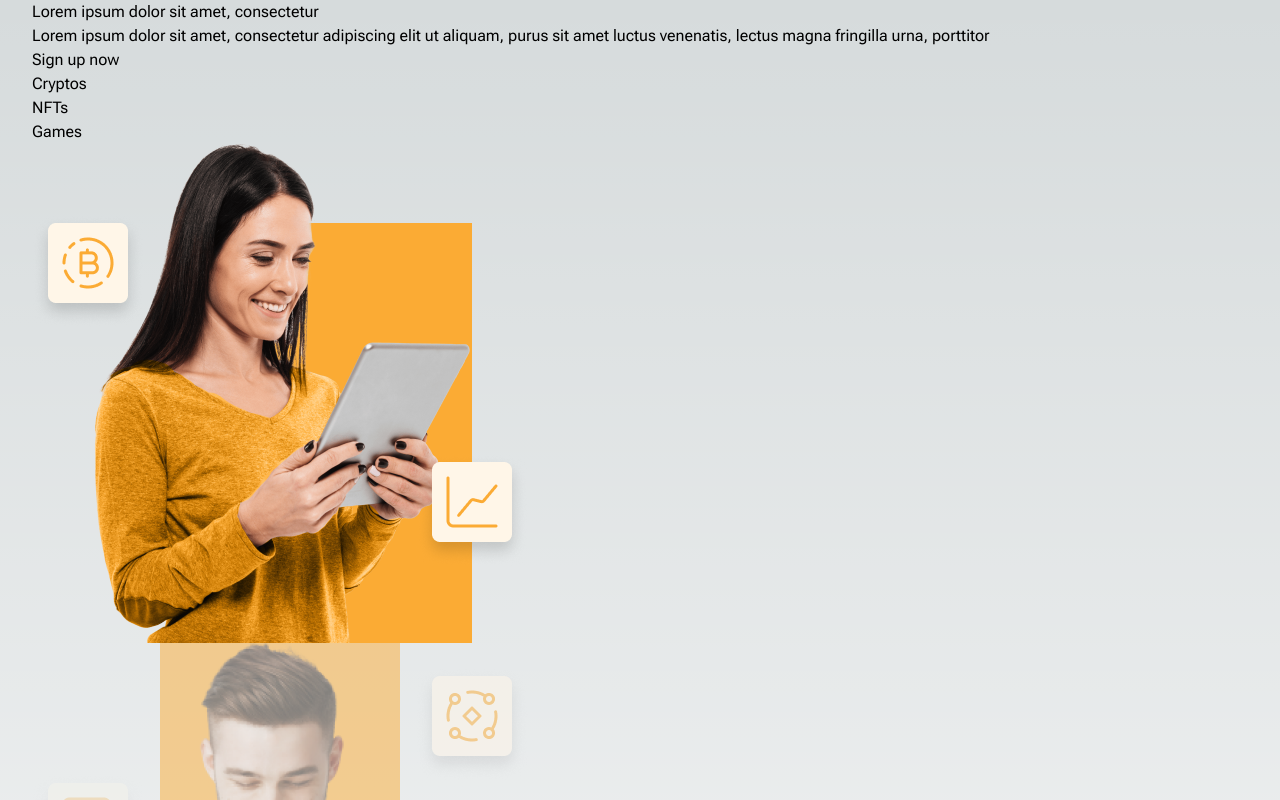
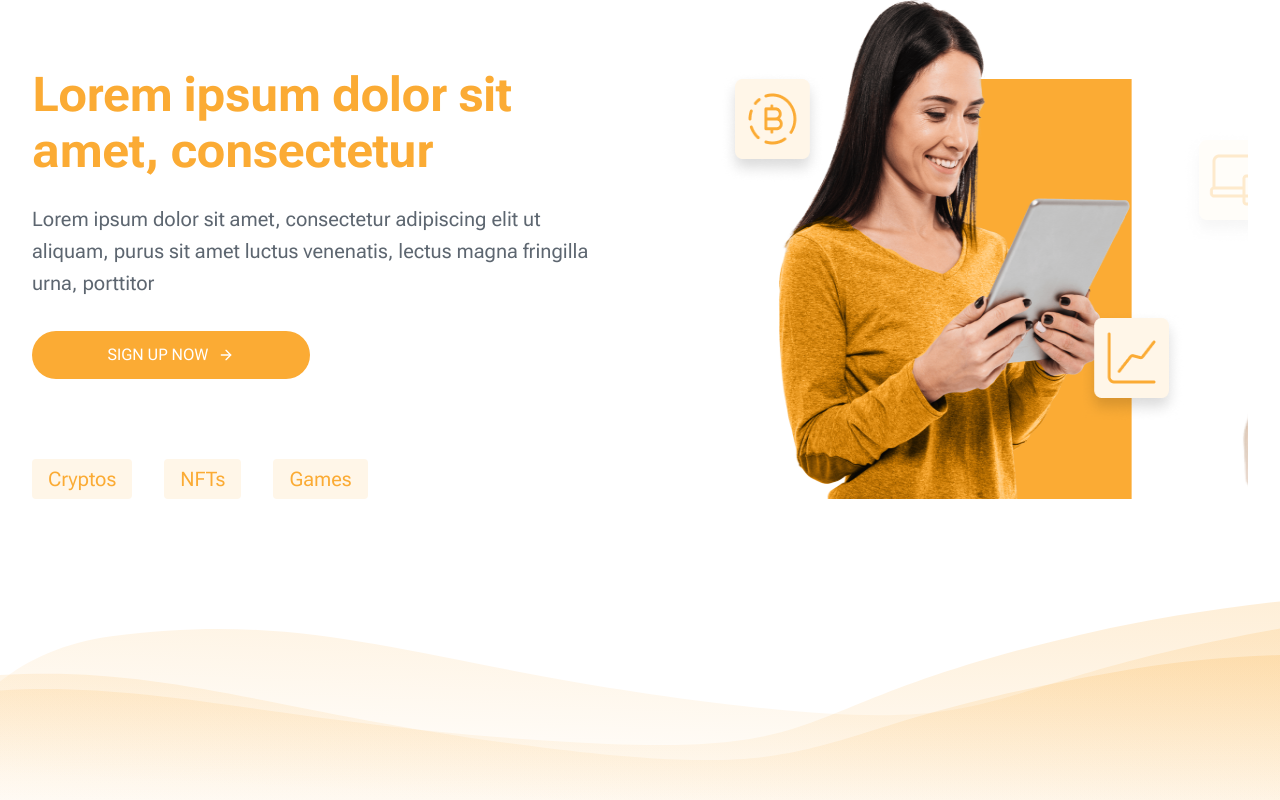
Before and after one commit to brunosllz/coin-synch, a Next.js app: page / in a window 1280 px wide. Shown: the top 800 px of the page. Built offline with nearby package versions, Linux system fonts and the light colour scheme.

Commit message:
styles: added hero section styles

```diff
--- a/src/app/globals.css
+++ b/src/app/globals.css
@@ -2,7 +2,7 @@
 @tailwind components;
 @tailwind utilities;
 
-:root {
+/* :root {
   --foreground-rgb: 0, 0, 0;
   --background-start-rgb: 214, 219, 220;
   --background-end-rgb: 255, 255, 255;
@@ -14,14 +14,33 @@
     --background-start-rgb: 0, 0, 0;
     --background-end-rgb: 0, 0, 0;
   }
-}
+} */
 
 body {
-  color: rgb(var(--foreground-rgb));
+  @apply text-text-base bg-white
+  /* color: rgb(var(--foreground-rgb));
   background: linear-gradient(
       to bottom,
       transparent,
       rgb(var(--background-end-rgb))
     )
-    rgb(var(--background-start-rgb));
+    rgb(var(--background-start-rgb)); */
 }
+
+@layer base {
+  h1 {
+    @apply text-5xl leading-[3.5rem] tracking-[-0.01em]
+  }
+  h2 {
+    @apply text-[2.5rem] leading-[3rem] tracking-[-0.01em]
+  }
+  h3 {
+    @apply text-[2rem] leading-[2.5rem] tracking-normal
+  }
+  h4 {
+    @apply text-2xl leading-[2rem] tracking-normal
+  }
+  h5 {
+    @apply text-xl leading-[2rem] tracking-normal
+  }
+}
--- a/src/app/page.tsx
+++ b/src/app/page.tsx
@@ -4,38 +4,63 @@ import logo from '@/assets/logo.svg'
 import hero1 from '@/assets/hero.png'
 import hero2 from '@/assets/hero-2.png'
 import Image from 'next/image'
+import { Button } from '@/components/ui/button'
+import { ArrowRight } from 'lucide-react'
+
+const LABEL_CONTENT = [
+  { id: '1', label: 'Cryptos' },
+  { id: '2', label: 'NFTs' },
+  { id: '3', label: 'Games' },
+]
 
 export default function Home() {
   return (
-    <main className="flex w-screen flex-col">
+    <main className="flex w-full flex-col">
       <SectionContainer>
-        <div>
-          <h1>Lorem ipsum dolor sit amet, consectetur</h1>
-          <h2>
-            Lorem ipsum dolor sit amet, consectetur adipiscing elit ut aliquam,
-            purus sit amet luctus venenatis, lectus magna fringilla urna,
-            porttitor
-          </h2>
+        <div className="grid h-[499px] w-full grid-cols-[590px_1fr] gap-[6.125rem]">
+          <div className="flex flex-col justify-end">
+            <div className="flex flex-col gap-6">
+              <h1 className="font-bold text-primary-500">
+                Lorem ipsum dolor sit amet, consectetur
+              </h1>
 
-          <button>Sign up now</button>
+              <h5>
+                Lorem ipsum dolor sit amet, consectetur adipiscing elit ut
+                aliquam, purus sit amet luctus venenatis, lectus magna fringilla
+                urna, porttitor
+              </h5>
+            </div>
 
-          <div>
-            <div>
-              <span>Cryptos</span>
-            </div>
-            <div>
-              <span>NFTs</span>
-            </div>
-            <div>
-              <span>Games</span>
-            </div>
+            <Button className="mb-20 mt-8 gap-[10px] uppercase">
+              Sign up now
+              <ArrowRight size={16} />
+            </Button>
+
+            <ul className="flex gap-8">
+              {LABEL_CONTENT.map((item) => {
+                return (
+                  <li
+                    key={item.id}
+                    className="rounded bg-primary-100 px-4 py-1"
+                  >
+                    <span className="text-xl leading-[2rem] text-primary-500">
+                      {item.label}
+                    </span>
+                  </li>
+                )
+              })}
+            </ul>
+          </div>
+
+          <div className="flex overflow-hidden">
+            <Image src={hero1} alt="" width={464} height={499} />
+            <Image src={hero2} alt="" width={464} height={499} />
           </div>
         </div>
-        <div>
-          <Image src={hero1} alt="" />
-          <Image src={hero2} alt="" />
-        </div>
       </SectionContainer>
+
+      <div className="mt-[42px] h-[335.06px] w-full bg-hero-pattern bg-cover bg-no-repeat" />
+
       <SectionContainer>
         <div>
           {Array.from({ length: 4 }).map((_, index) => {
--- /dev/null
+++ b/src/components/ui/button.tsx
@@ -0,0 +1,58 @@
+import * as React from 'react'
+import { Slot } from '@radix-ui/react-slot'
+import { cva, type VariantProps } from 'class-variance-authority'
+
+import { cn } from '@/lib/utils'
+
+const buttonVariants = cva(
+  'inline-flex items-center justify-center rounded-full ring-offset-white transition-colors focus-visible:outline-none focus-visible:ring-2 focus-visible:ring-primary-500 focus-visible:ring-offset-2 disabled:pointer-events-none disabled:opacity-50',
+  {
+    variants: {
+      variant: {
+        default: 'bg-primary-500 text-white hover:bg-primary-600',
+        destructive:
+          'bg-red-500 text-slate-50 hover:bg-red-500/90 dark:bg-red-900 dark:text-red-50 dark:hover:bg-red-900/90',
+        outline:
+          'border border-slate-200 bg-white hover:bg-slate-100 hover:text-slate-900 dark:border-slate-800 dark:bg-slate-950 dark:hover:bg-slate-800 dark:hover:text-slate-50',
+        secondary:
+          'bg-slate-100 text-slate-900 hover:bg-slate-100/80 dark:bg-slate-800 dark:text-slate-50 dark:hover:bg-slate-800/80',
+        ghost:
+          'hover:bg-slate-100 hover:text-slate-900 dark:hover:bg-slate-800 dark:hover:text-slate-50 ',
+        link: 'text-slate-900 underline-offset-4 hover:underline dark:text-slate-50 ',
+      },
+      size: {
+        default: 'py-3  max-w-[278px]',
+        sm: 'h-9 rounded-md px-3',
+        lg: 'h-11 rounded-md px-8',
+        icon: 'h-10 w-10',
+      },
+    },
+    defaultVariants: {
+      variant: 'default',
+      size: 'default',
+    },
+  },
+)
+
+export interface ButtonProps
+  extends React.ButtonHTMLAttributes<HTMLButtonElement>,
+    VariantProps<typeof buttonVariants> {
+  asChild?: boolean
+}
+
+const Button = React.forwardRef<HTMLButtonElement, ButtonProps>(
+  ({ className, variant, size, asChild = false, ...props }, ref) => {
+    const Comp = asChild ? Slot : 'button'
+
+    return (
+      <Comp
+        className={cn(buttonVariants({ variant, size, className }))}
+        ref={ref}
+        {...props}
+      />
+    )
+  },
+)
+Button.displayName = 'Button'
+
+export { Button, buttonVariants }
--- /dev/null
+++ b/src/lib/utils.ts
@@ -0,0 +1,6 @@
+import { type ClassValue, clsx } from 'clsx'
+import { twMerge } from 'tailwind-merge'
+
+export function cn(...inputs: ClassValue[]) {
+  return twMerge(clsx(inputs))
+}
--- a/tailwind.config.js
+++ b/tailwind.config.js
@@ -1,18 +1,88 @@
 /** @type {import('tailwindcss').Config} */
 module.exports = {
+  darkMode: ['class'],
   content: [
-    './src/pages/**/*.{js,ts,jsx,tsx,mdx}',
-    './src/components/**/*.{js,ts,jsx,tsx,mdx}',
-    './src/app/**/*.{js,ts,jsx,tsx,mdx}',
+    './pages/**/*.{ts,tsx}',
+    './components/**/*.{ts,tsx}',
+    './app/**/*.{ts,tsx}',
+    './src/**/*.{ts,tsx}',
   ],
   theme: {
+    container: {
+      center: true,
+      padding: '2rem',
+      screens: {
+        '2xl': '1400px',
+      },
+    },
+    colors: {
+      primary: {
+        100: '#FFF6E8',
+        200: '#FFE1B5',
+        300: '#FFCD82',
+        400: '#FFB94F',
+        500: '#FBAB34',
+        600: '#E09422',
+        700: '#AD721A',
+        800: '#7A4E0C',
+        900: '#472C04',
+      },
+      secondary: {
+        100: '#F6F6F6',
+        200: '#F4F3F8',
+        300: '#E0DEEA',
+        400: '#ACABB7',
+        500: '#8C8A97',
+        600: '#716F7A',
+        700: '#5F5C6B',
+        800: '#4E4B59',
+        900: '#33303E',
+      },
+      tertiary: {
+        100: '#E8FAF1',
+        200: '#D1F6E3',
+        300: '#A4EDC6',
+        400: '#8DE8B8',
+        500: '#1BD171',
+        600: '#18B863',
+        700: '#149E55',
+        800: '#0E6B3A',
+        900: '#07381E',
+      },
+      quartenary: {
+        100: '#FFF2F3',
+        200: '#FFCFD0',
+        300: '#FF9497',
+        400: '#FA7D80',
+        500: '#EC3237',
+        600: '#D42D31',
+        700: '#A12226',
+        800: '#6E171A',
+        900: '#3B0C0E',
+      },
+      white: '#FFFFFF',
+      black: '#000000',
+      'text-base': '#5D6670',
+    },
     extend: {
+      keyframes: {
+        'accordion-down': {
+          from: { height: 0 },
+          to: { height: 'var(--radix-accordion-content-height)' },
+        },
+        'accordion-up': {
+          from: { height: 'var(--radix-accordion-content-height)' },
+          to: { height: 0 },
+        },
+      },
+      animation: {
+        'accordion-down': 'accordion-down 0.2s ease-out',
+        'accordion-up': 'accordion-up 0.2s ease-out',
+      },
       backgroundImage: {
-        'gradient-radial': 'radial-gradient(var(--tw-gradient-stops))',
-        'gradient-conic':
-          'conic-gradient(from 180deg at 50% 50%, var(--tw-gradient-stops))',
+        'hero-pattern': "url('/img/hero-pattern.svg')",
       },
     },
   },
-  plugins: [],
+  plugins: [require('tailwindcss-animate')],
 }
```
Also changed, not shown: package.json (+7 -0 lines), components.json (added), public/img/hero-pattern.svg (added), 1 other file (tests, documents, lock files or other folders).
